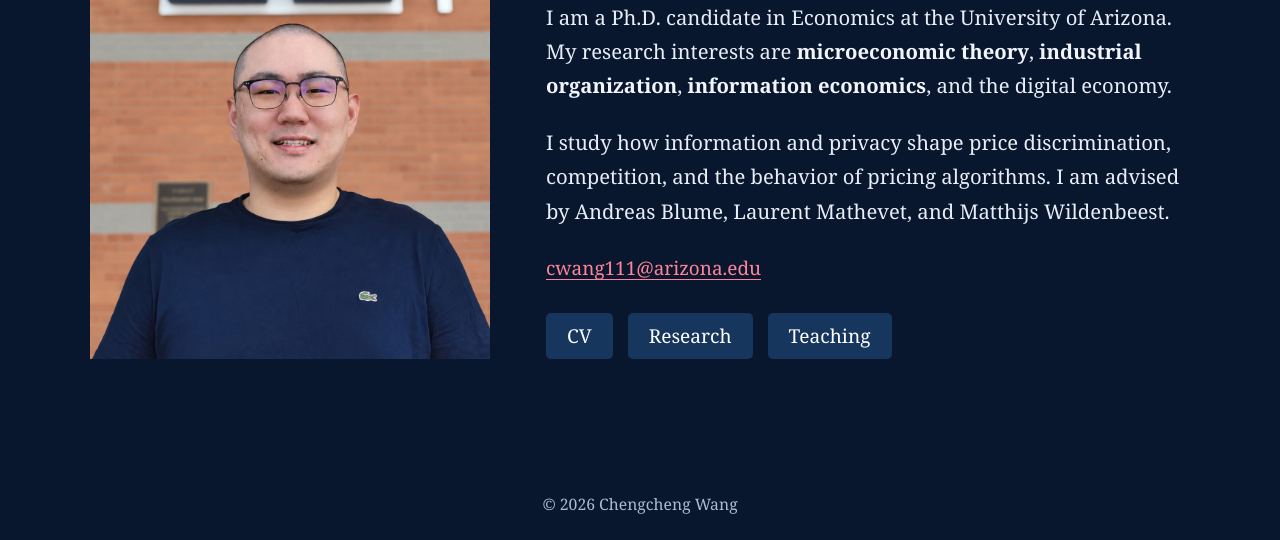
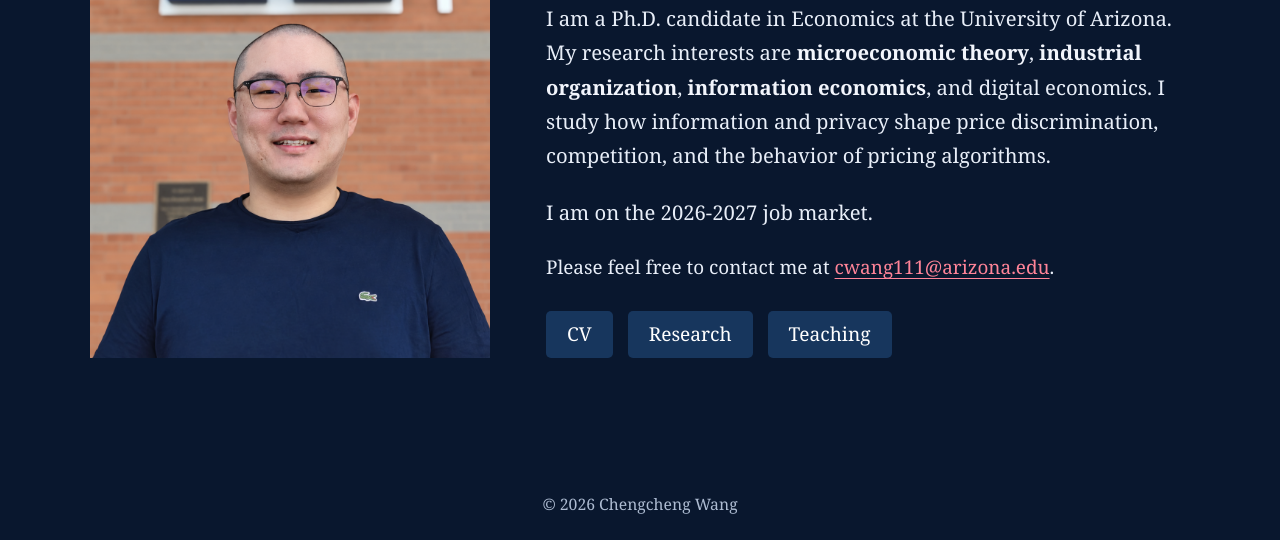
Before and after one commit to WanderCroC/wandercroc.github.io, a website: page site/index.html in a window 1280 px wide. Shown: the part 260-800 px from the top of the page. Drawn offline with Linux system fonts and the light colour scheme.

Commit message:
Update index.html

```diff
--- a/site/index.html
+++ b/site/index.html
@@ -25,10 +25,13 @@
       <h1>Chengcheng Wang</h1>
       <div class="bio">
         <h2 class="welcome">Welcome!</h2>
-        <p>I am a Ph.D. candidate in Economics at the University of Arizona. My research interests are <strong>microeconomic theory</strong>, <strong>industrial organization</strong>, <strong>information economics</strong>, and the digital economy.</p>
-        <p>I study how information and privacy shape price discrimination, competition, and the behavior of pricing algorithms. I am advised by Andreas Blume, Laurent Mathevet, and Matthijs Wildenbeest.</p>
+        <p>I am a Ph.D. candidate in Economics at the University of Arizona. My research interests are <strong>microeconomic theory</strong>, <strong>industrial organization</strong>, <strong>information economics</strong>, and <stong>digital economics</stong>. I study how information and privacy shape price discrimination, competition, and the behavior of pricing algorithms.</p>
+        <p>I am on the 2026-2027 job market.</p>
       </div>
-      <a class="email" href="mailto:cwang111@arizona.edu">cwang111@arizona.edu</a>
+      <p class="email">
+        Please feel free to contact me at
+        <a href="mailto:cwang111@arizona.edu">cwang111@arizona.edu</a>.
+      </p>
       <div class="home-links"><a href="/cv/">CV</a><a href="/research/">Research</a><a href="/teaching/">Teaching</a></div>
       </div>
     </div>
```
